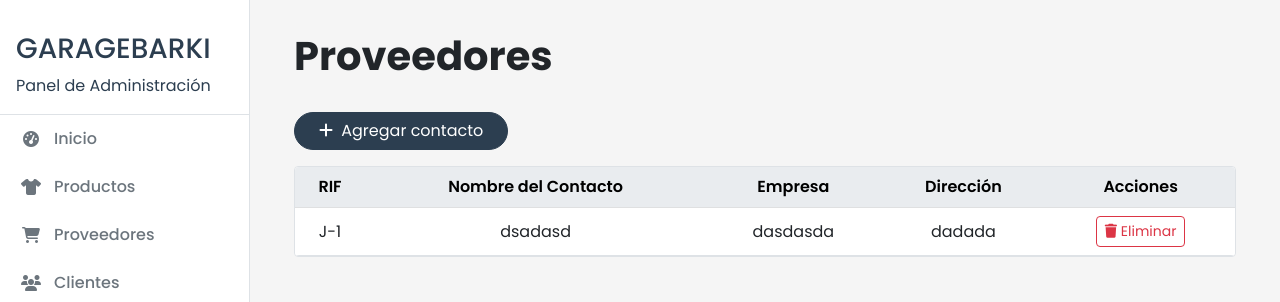
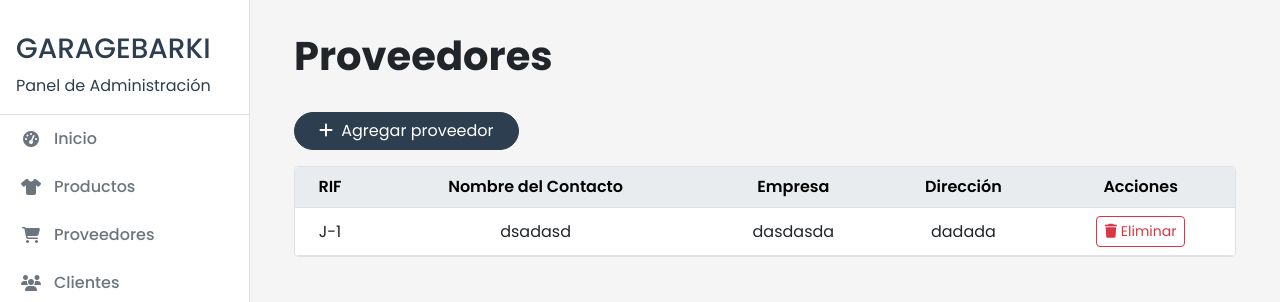
Before and after one commit to Nokx1z/BarkiOS, a PHP site: page /app/admin/supplier/ in a window 1280 px wide. Shown: the top 302 px of the page. Run offline with PHP 8.4, Linux system fonts and the light colour scheme; data comes from the database, SQL or seed files in the repository; some libraries are stand-ins or nearby versions.

Commit message:
Cambios realizados en el modulo de proveedores: Se cambio el botón de agregar proveedor y se elimino el metodo truncate

```diff
--- a/app/controllers/Admin/ClientsController.php
+++ b/app/controllers/Admin/ClientsController.php
@@ -10,7 +10,7 @@ class ClientsController {
     public function __construct() {
         $this->clientsModel = new Clients();
     }
-
+//Función para obtener el metodo de la petición
     public function handleRequest() {
         $action = $_GET['action'] ?? '';
         $isAjax = !empty($_SERVER['HTTP_X_REQUESTED_WITH']) &&
--- a/app/models/Supplier.php
+++ b/app/models/Supplier.php
@@ -52,12 +52,6 @@ class Supplier {
         }
     }
 
-    // Vaciar la tabla de proveedores
-    public function truncate() {
-        $stmt = $this->db->prepare("TRUNCATE TABLE proveedores");
-        return $stmt->execute();
-    }
-
     // Eliminar proveedor por ID
     public function delete($id) {
         $stmt = $this->db->prepare("DELETE FROM proveedores WHERE id = :id");
--- a/app/views/admin/supplier-admin.php
+++ b/app/views/admin/supplier-admin.php
@@ -60,7 +60,7 @@
                 <h1 class="display-6 fw-bold text-dark">Proveedores</h1>
             </div>
             <button class="btn btn-primary rounded-pill px-4 me-3" data-bs-toggle="modal" data-bs-target="#addSupplierModal">
-                <i class="fas fa-plus me-1"></i> Agregar contacto
+                <i class="fas fa-plus me-1"></i> Agregar proveedor
             </button>
 
             <!-- Mensajes de éxito/error -->
```
